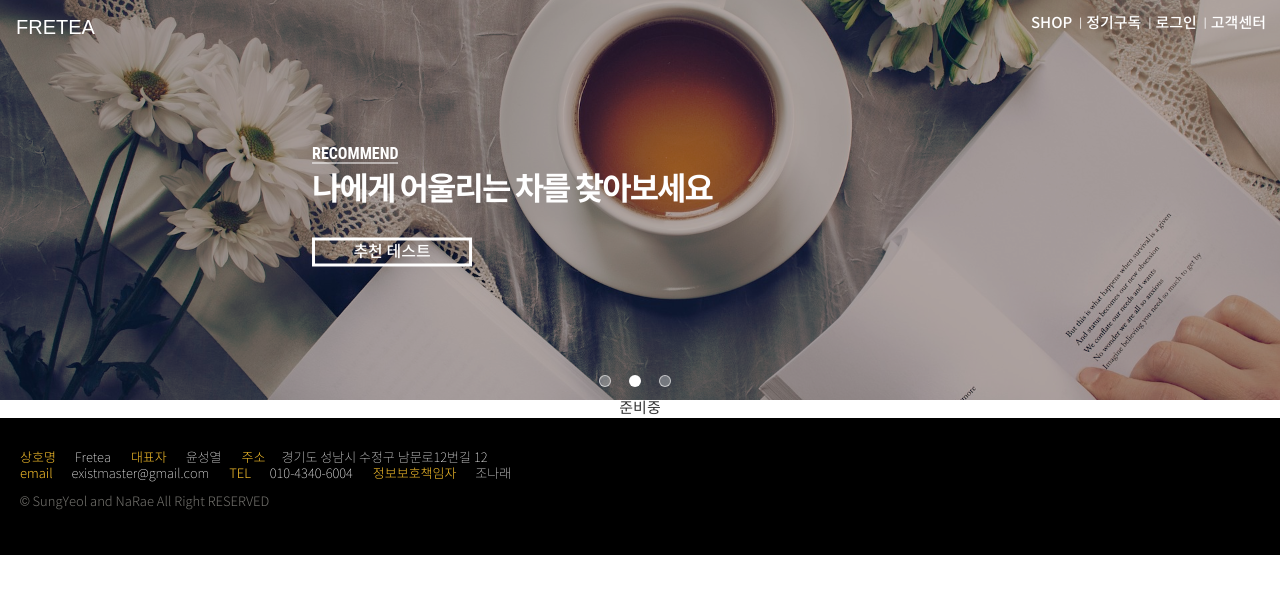
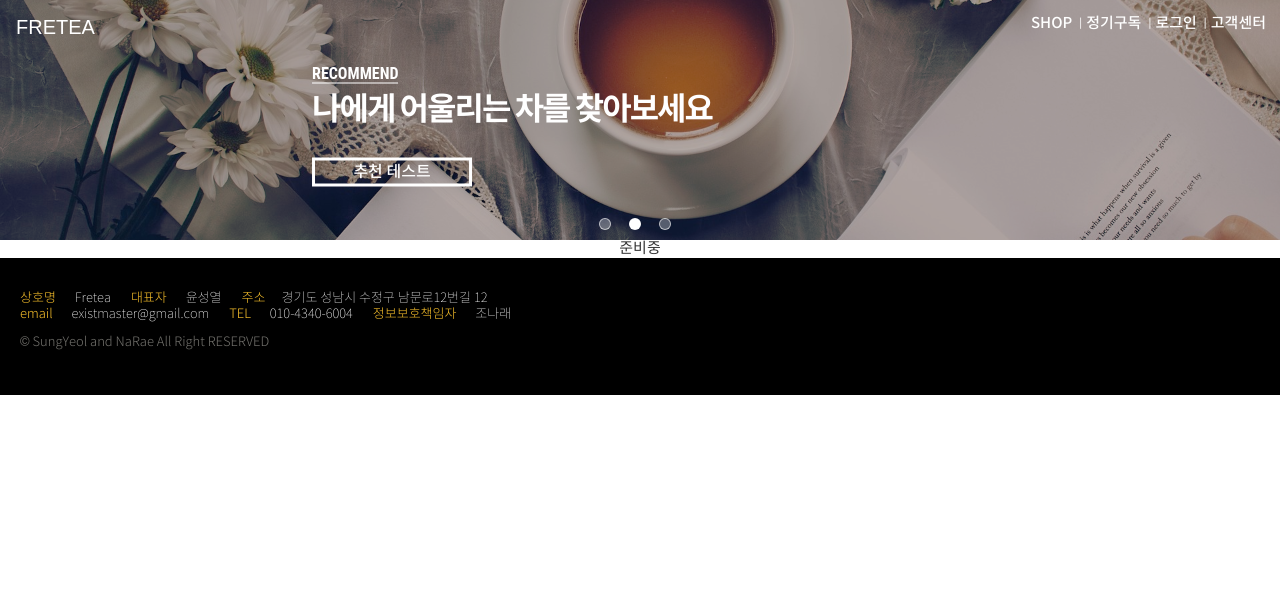
Before and after one commit to jo-narae/fretea, a Vue app: page /shop in a window 1280 px wide. Shown: the top 594 px of the page. Built offline with nearby package versions, Linux system fonts and the light colour scheme; a web font is replaced by a local one.

Commit message:
shop 상단 이미지 모바일에서 화면 회전시 너무 큰 문제 수정

```diff
--- a/src/assets/style/slider.scss
+++ b/src/assets/style/slider.scss
@@ -204,3 +204,9 @@
 		letter-spacing: -1px;
 	}
 }
+
+@media screen and (max-device-height: 799px) {
+	.main-image {
+		height: 15rem;
+	}
+}
```
